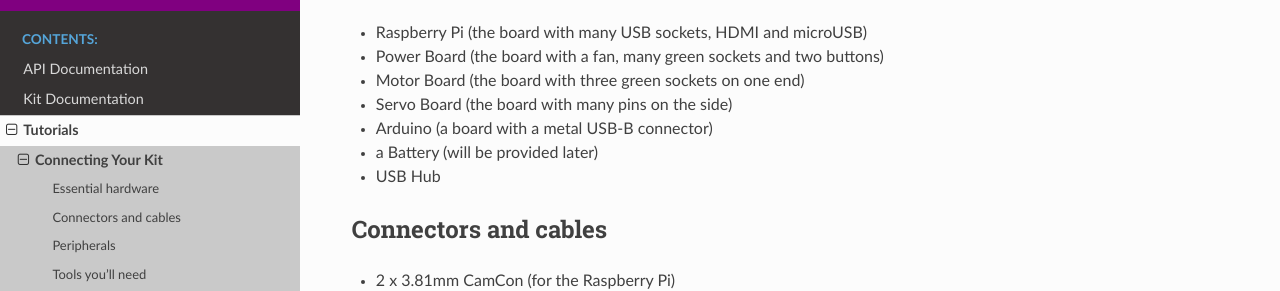
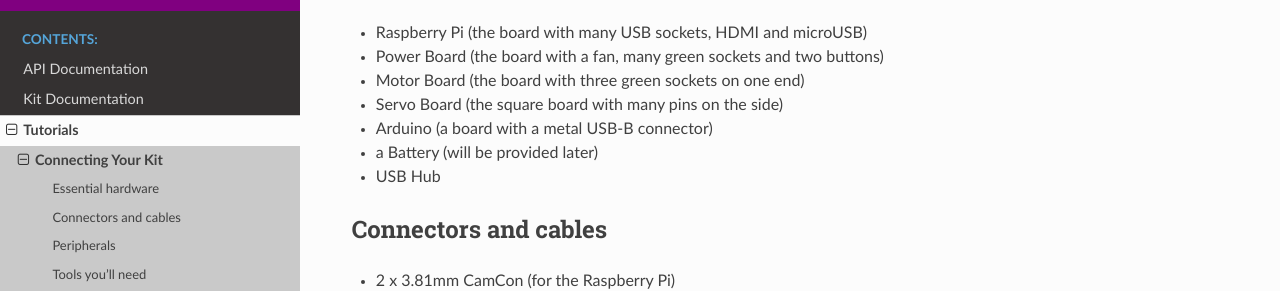
Before and after one commit to sourcebots/sbot, a Sphinx documentation site: the page built from docs/source/tutorials/connecting-your-kit.rst, in a window 1280 px wide and 900 px high. Shown: the part 195-486 px from the top of the window. Built offline with Sphinx 7.4.7 and the Read the Docs theme 2.0.0, drawn with Linux system fonts in a browser that asks for light colours.

Commit message:
Apply suggestions from code review
https://vignette.wikia.nocookie.net/rickandmorty/images/9/9f/Scjerry.png/revision/latest?cb=20160111021222

```diff
--- a/docs/source/tutorials/connecting-your-kit.rst
+++ b/docs/source/tutorials/connecting-your-kit.rst
@@ -8,7 +8,7 @@ Essential hardware
 -  Power Board (the board with a fan, many green sockets and
    two buttons)
 -  Motor Board (the board with three green sockets on one end)
--  Servo Board (the board with many pins on the side)
+-  Servo Board (the square board with many pins on the side)
 -  Arduino (a board with a metal USB-B connector)
 -  a Battery (will be provided later)
 -  USB Hub
```
